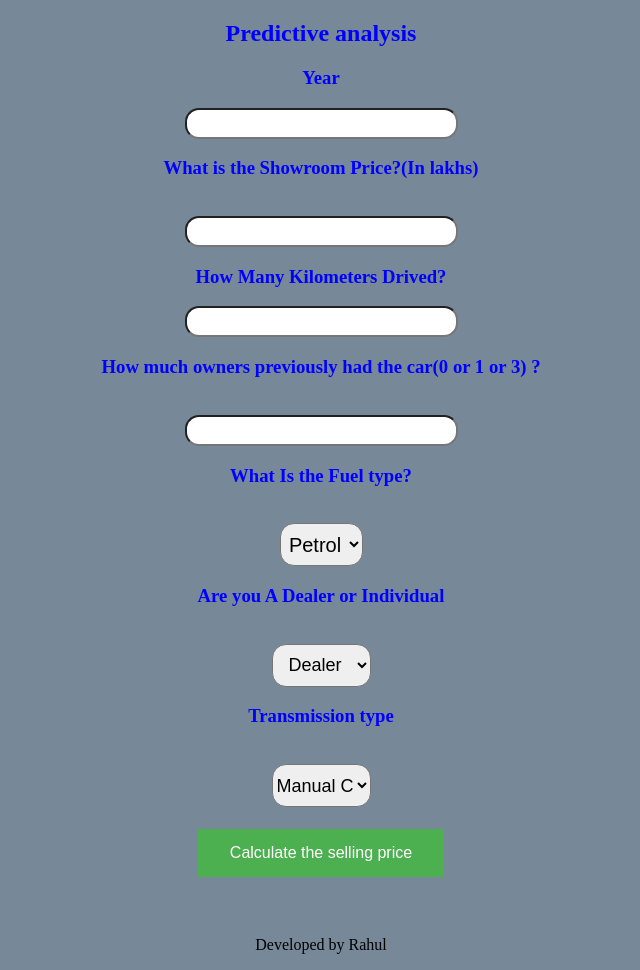
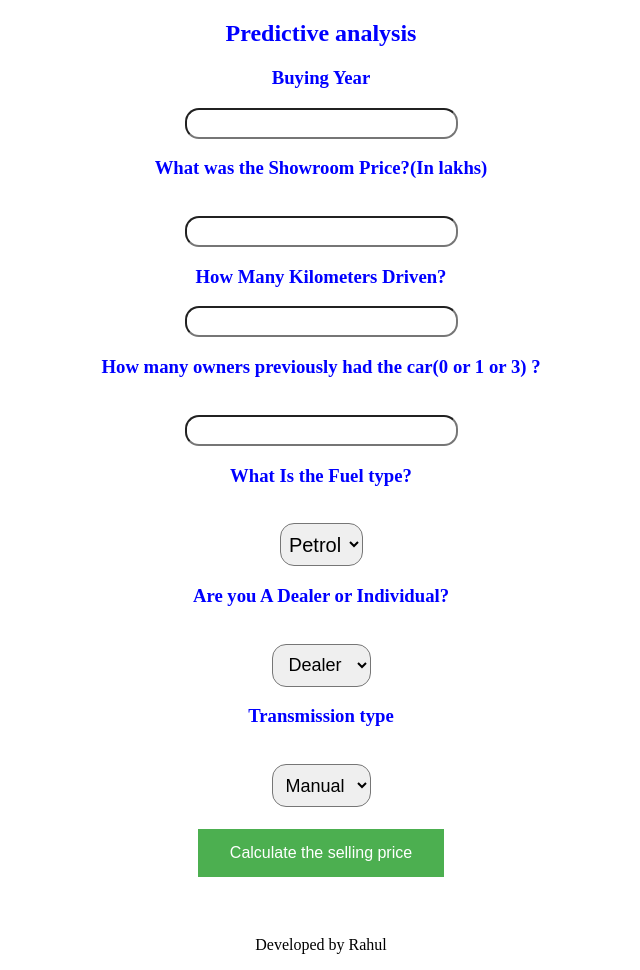
Before and after one commit to alephthree/CarPricePrediction, a Flask app: page / in a window 1280 px wide. Shown: the whole page, without its empty margins (319-959 px from the left). Run offline with Flask 2, Linux system fonts and the light colour scheme; parts of the project's set-up code (start-up, migrations or seed data) failed here and were passed over.

Commit message:
Update index.html

```diff
--- a/templates/index.html
+++ b/templates/index.html
@@ -12,23 +12,23 @@
     <div style="color:blue">
         <form action="{{ url_for('predict')}}" method="post">
             <h2>Predictive analysis</h2>
-            <h3>Year</h3>
+            <h3>Buying Year</h3>
             <input id="first" name="Year" type="number ">
-            <h3>What is the Showroom Price?(In lakhs)</h3><br><input id="second" name="Present_Price" required="required">
-            <h3>How Many Kilometers Drived?</h3><input id="third" name="Kms_Driven" required="required">
-            <h3>How much owners previously had the car(0 or 1 or 3) ?</h3><br><input id="fourth" name="Owner" required="required">
+            <h3>What was the Showroom Price?(In lakhs)</h3><br><input id="second" name="Present_Price" required="required">
+            <h3>How Many Kilometers Driven?</h3><input id="third" name="Kms_Driven" required="required">
+            <h3>How many owners previously had the car(0 or 1 or 3) ?</h3><br><input id="fourth" name="Owner" required="required">
             <h3>What Is the Fuel type?</h3><br><select name="Fuel_Type_Petrol" id="fuel" required="required">
                 <option value="Petrol">Petrol</option>
                 <option value="Diesel">Diesel</option>
                 <option value="Diesel">CNG</option>
             </select>
-            <h3>Are you A Dealer or Individual</h3><br><select name="Seller_Type_Individual" id="resea" required="required">
+            <h3>Are you A Dealer or Individual?</h3><br><select name="Seller_Type_Individual" id="resea" required="required">
                 <option value="Dealer">Dealer</option>
                 <option value="Individual">Individual</option>
             </select>
             <h3>Transmission type</h3><br><select name="Transmission_Mannual" id="research" required="required">
-                <option value="Mannual">Manual Car</option>
-                <option value="Automatic">Automatic Car</option>
+                <option value="Mannual">Manual</option>
+                <option value="Automatic">Automatic</option>
             </select>
             <br><br><button class="button button1">Calculate the selling price</button>
             <br>
@@ -48,7 +48,7 @@
 
     <style>
         body {
-            background-color: lightslategray;
+            background-color: white;
             text-align: center;
             padding: 0px;
         }
@@ -167,9 +167,11 @@
 
 .button1 {background-color: #4CAF50;}
     </style>
-    <footer>
+    	<footer>
   		<p>Developed by Rahul<br>
-    </footer>
+
+	</footer>
 </body>
 
+
 </html>
```
